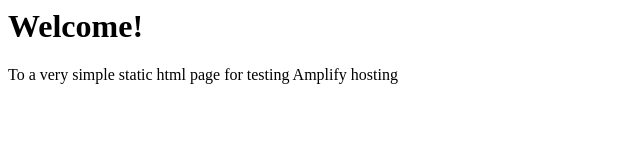
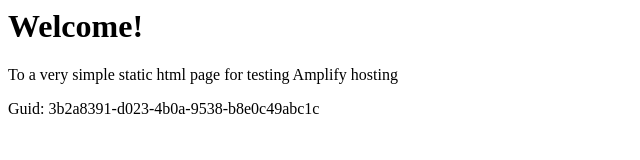
Before and after one commit to aws-aemilia-mxp/Github-PR-Commit-Integration-Test-DoNotTouch-Gith-P5X5MO5I-v1-prod-eu-south-1, a website: page src/index.html in a window 1280 px wide. Shown: the whole page, without its empty margins (0-640 px from the left). Drawn offline with Linux system fonts and the light colour scheme.

Commit message:
commit from integ tests

```diff
--- a/src/index.html
+++ b/src/index.html
@@ -1,3 +1,5 @@
+
+
 <html lang="en">
 
 <head>
@@ -10,6 +12,6 @@
 <body>
     <h1>Welcome!</h1>
     <p>To a very simple static html page for testing Amplify hosting</p>
-</body>
+    <p>Guid: 3b2a8391-d023-4b0a-9538-b8e0c49abc1c</p></body>
 
 </html>
```
